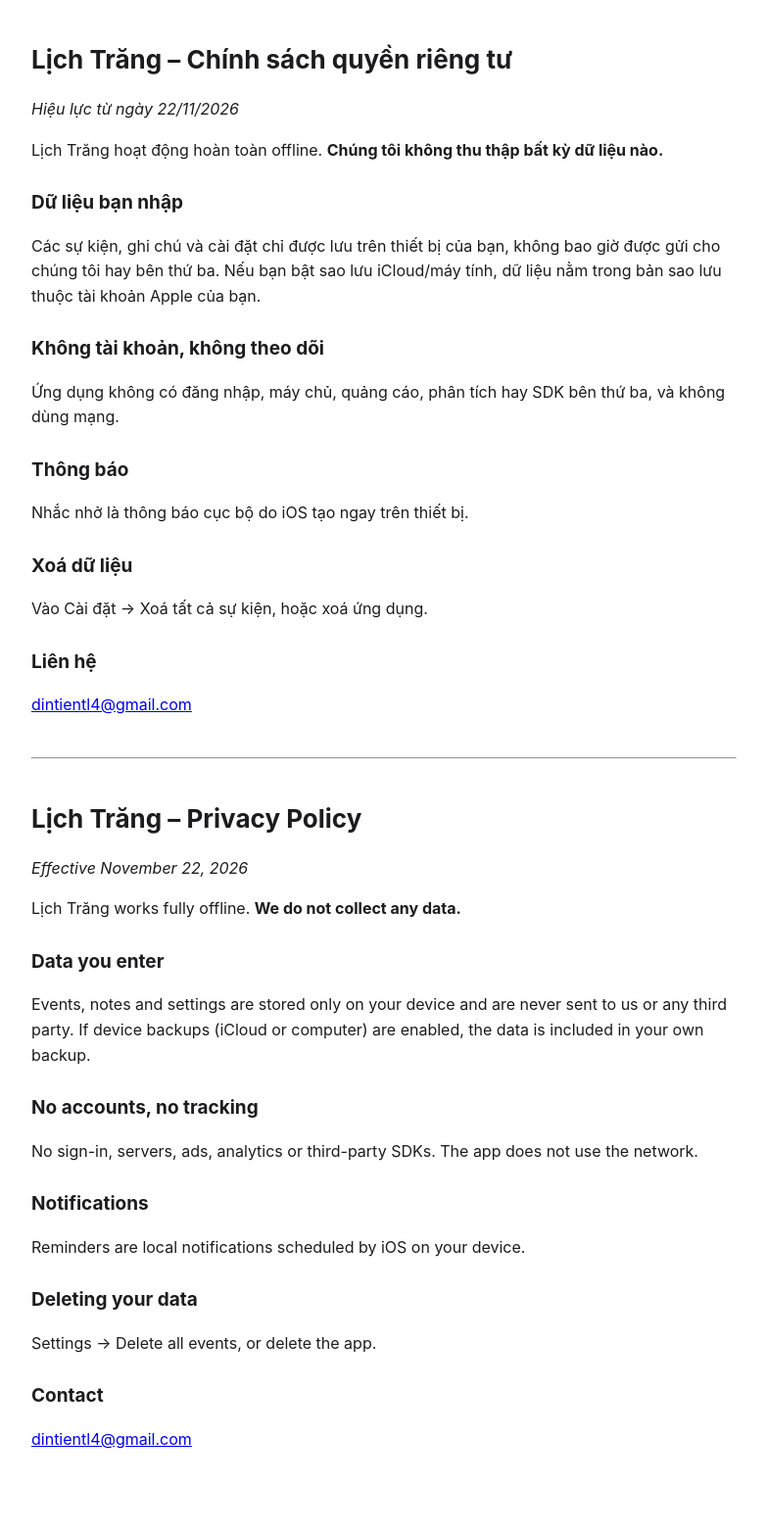
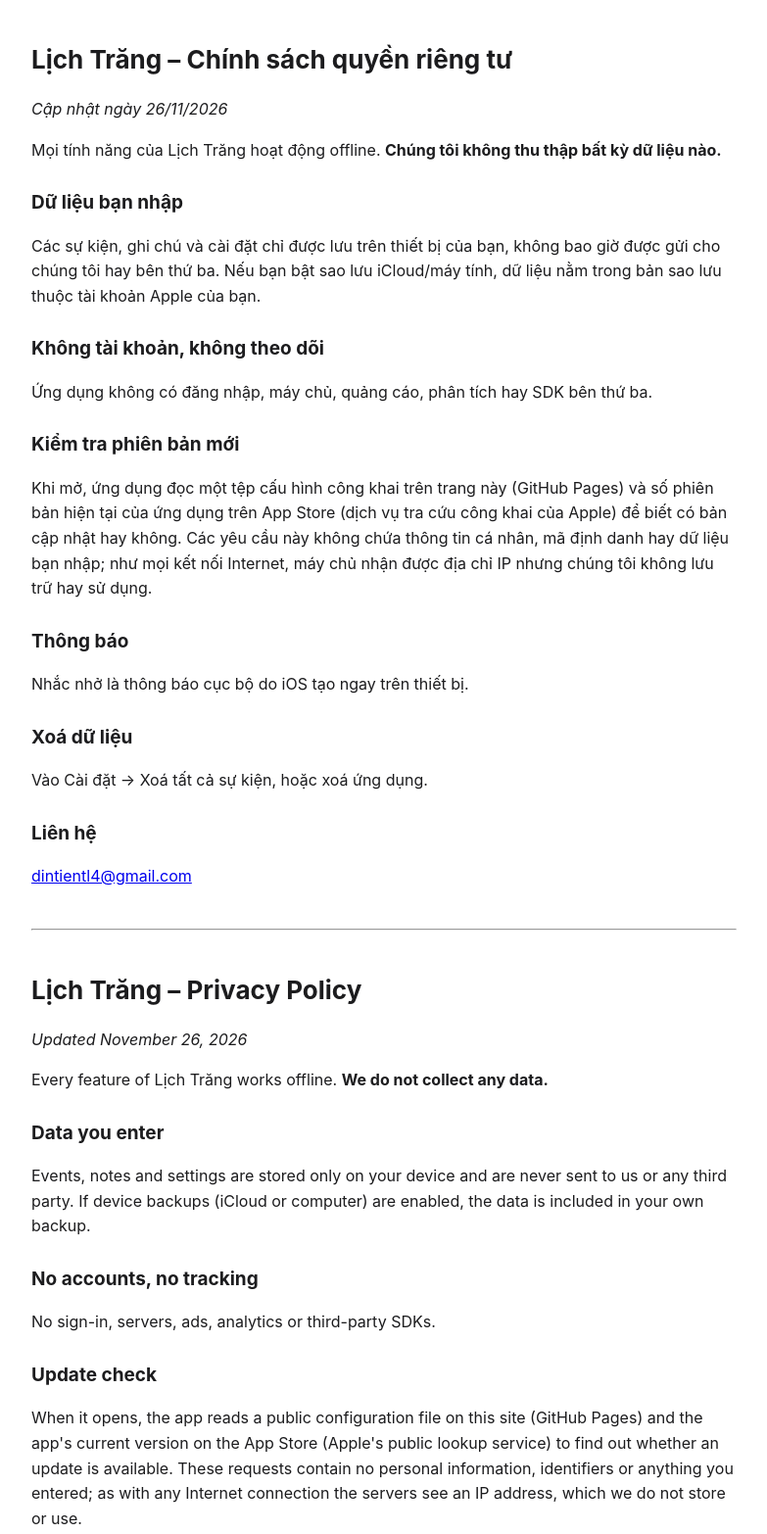
Before and after one commit to vantien2905/apps, a plain HTML site: page lichtrang/privacy.html in a window 1280 px wide. Shown: the top 1566 px of the page at 98% size, without its empty margins (248-1031 px from the left). Before the commit the page ends 1522 px from the top, so only its background shows below. Drawn offline with Linux system fonts and the light colour scheme.

Commit message:
Revise privacy policy effective date and data collection info
Updated the effective date and clarified data collection policies in both Vietnamese and English sections.

```diff
--- a/lichtrang/privacy.html
+++ b/lichtrang/privacy.html
@@ -1,19 +1,21 @@
 <!doctype html><html lang="vi"><head><meta charset="utf-8"><meta name="viewport" content="width=device-width,initial-scale=1"><title>Lịch Trăng – Chính sách quyền riêng tư / Privacy Policy</title>
 <style>body{font:16px/1.6 -apple-system,system-ui,sans-serif;max-width:720px;margin:40px auto;padding:0 20px;color:#1c1c1e}h1{font-size:26px}h2{font-size:19px;margin-top:26px}hr{margin:40px 0}@media(prefers-color-scheme:dark){body{background:#000;color:#f2f2f7}a{color:#ff8a80}}</style></head><body>
 <h1>Lịch Trăng – Chính sách quyền riêng tư</h1>
-<p><em>Hiệu lực từ ngày 22/11/2026</em></p>
-<p>Lịch Trăng hoạt động hoàn toàn offline. <strong>Chúng tôi không thu thập bất kỳ dữ liệu nào.</strong></p>
+<p><em>Cập nhật ngày 26/11/2026</em></p>
+<p>Mọi tính năng của Lịch Trăng hoạt động offline. <strong>Chúng tôi không thu thập bất kỳ dữ liệu nào.</strong></p>
 <h2>Dữ liệu bạn nhập</h2><p>Các sự kiện, ghi chú và cài đặt chỉ được lưu trên thiết bị của bạn, không bao giờ được gửi cho chúng tôi hay bên thứ ba. Nếu bạn bật sao lưu iCloud/máy tính, dữ liệu nằm trong bản sao lưu thuộc tài khoản Apple của bạn.</p>
-<h2>Không tài khoản, không theo dõi</h2><p>Ứng dụng không có đăng nhập, máy chủ, quảng cáo, phân tích hay SDK bên thứ ba, và không dùng mạng.</p>
+<h2>Không tài khoản, không theo dõi</h2><p>Ứng dụng không có đăng nhập, máy chủ, quảng cáo, phân tích hay SDK bên thứ ba.</p>
+<h2>Kiểm tra phiên bản mới</h2><p>Khi mở, ứng dụng đọc một tệp cấu hình công khai trên trang này (GitHub Pages) và số phiên bản hiện tại của ứng dụng trên App Store (dịch vụ tra cứu công khai của Apple) để biết có bản cập nhật hay không. Các yêu cầu này không chứa thông tin cá nhân, mã định danh hay dữ liệu bạn nhập; như mọi kết nối Internet, máy chủ nhận được địa chỉ IP nhưng chúng tôi không lưu trữ hay sử dụng.</p>
 <h2>Thông báo</h2><p>Nhắc nhở là thông báo cục bộ do iOS tạo ngay trên thiết bị.</p>
 <h2>Xoá dữ liệu</h2><p>Vào Cài đặt → Xoá tất cả sự kiện, hoặc xoá ứng dụng.</p>
 <h2>Liên hệ</h2><p><a href="mailto:dintientl4@gmail.com">dintientl4@gmail.com</a></p>
 <hr>
 <h1>Lịch Trăng – Privacy Policy</h1>
-<p><em>Effective November 22, 2026</em></p>
-<p>Lịch Trăng works fully offline. <strong>We do not collect any data.</strong></p>
+<p><em>Updated November 26, 2026</em></p>
+<p>Every feature of Lịch Trăng works offline. <strong>We do not collect any data.</strong></p>
 <h2>Data you enter</h2><p>Events, notes and settings are stored only on your device and are never sent to us or any third party. If device backups (iCloud or computer) are enabled, the data is included in your own backup.</p>
-<h2>No accounts, no tracking</h2><p>No sign-in, servers, ads, analytics or third-party SDKs. The app does not use the network.</p>
+<h2>No accounts, no tracking</h2><p>No sign-in, servers, ads, analytics or third-party SDKs.</p>
+<h2>Update check</h2><p>When it opens, the app reads a public configuration file on this site (GitHub Pages) and the app's current version on the App Store (Apple's public lookup service) to find out whether an update is available. These requests contain no personal information, identifiers or anything you entered; as with any Internet connection the servers see an IP address, which we do not store or use.</p>
 <h2>Notifications</h2><p>Reminders are local notifications scheduled by iOS on your device.</p>
 <h2>Deleting your data</h2><p>Settings → Delete all events, or delete the app.</p>
 <h2>Contact</h2><p><a href="mailto:dintientl4@gmail.com">dintientl4@gmail.com</a></p>
```
